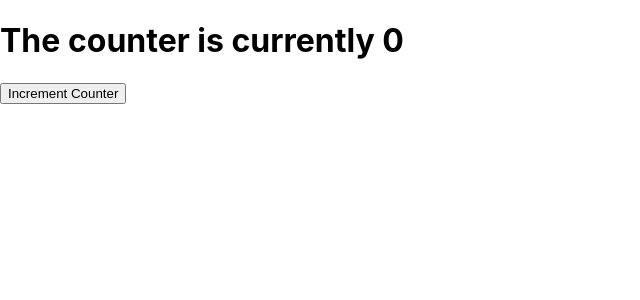
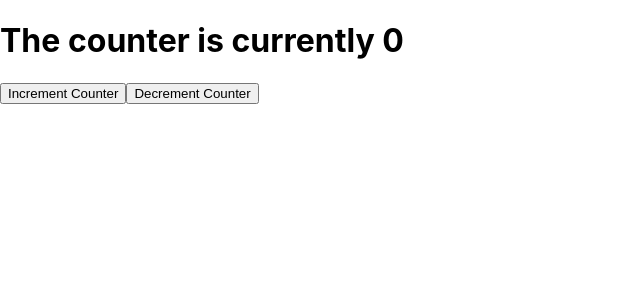
Before and after one commit to rimamei/React-Testing, a React app: page / in a window 1280 px wide. Shown: the top 300 px of the page, without its empty margins (0-640 px from the left). Built offline with nearby package versions, Linux system fonts and the light colour scheme.

Commit message:
Button increment decrement

```diff
--- a/src/App.js
+++ b/src/App.js
@@ -14,6 +14,9 @@ function App() {
       <button data-test='increment-button' onClick={() => setCount(count + 1)}>
         Increment Counter
       </button>
+      <button data-test='decrement-button' onClick={() => setCount(count - 1)}>
+        Decrement Counter
+      </button>
     </div>
   )
 }
```
Also changed, not shown: 1 other file (tests, documents, lock files or other folders).
